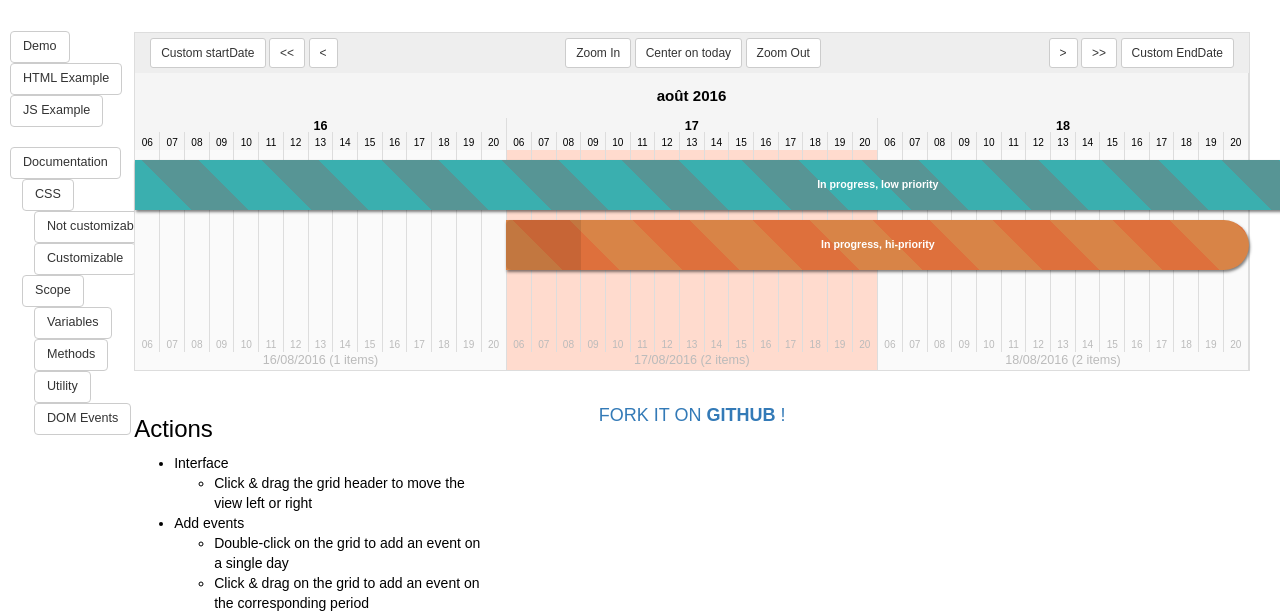
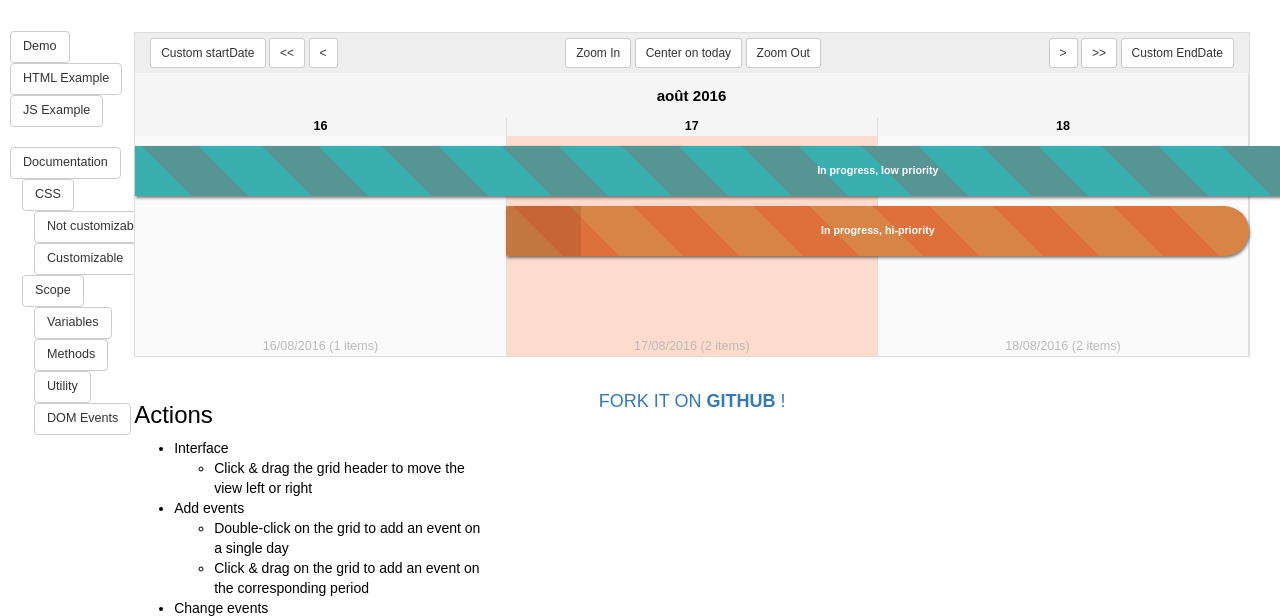
Before and after one commit to polosson/Plantt, a plain HTML site: page index.html in a window 1280 px wide. Shown: the part 109-725 px from the top of the page. Drawn offline with Linux system fonts and the light colour scheme.

Commit message:
Hourly grid hide more consistent

```diff
--- a/plantt-template.html
+++ b/plantt-template.html
@@ -27,11 +27,11 @@
 			<th ng-repeat="day in enumDays" title="{{day.title}}"
 				ng-class="{'today': day.today, 'sunday': day.date.getDay() === 0, 'month': day.isLastOfMonth}">
 				<span ng-show="cellWidth > 18">{{day.num}}</span>
-				<table>
+				<table ng-show="useHours && cellWidth >= minCellWidthForHours">
 					<thead>
 						<tr class="hourLine">
 							<th ng-repeat="hour in day.enumHours" title="{{day.title}}, {{hour.title}}:00">
-								<span ng-show="cellWidth >= minCellWidthForHours">{{hour.title}}</span>
+								<span>{{hour.title}}</span>
 							</th>
 						</tr>
 					</thead>
@@ -46,11 +46,11 @@
 			<tr>
 				<td ng-repeat="day in enumDays" title="{{day.title}}" height="{{gridHeight}}"
 					ng-class="{'today': day.today, 'sunday': day.date.getDay() === 0, 'month': day.isLastOfMonth}">
-					<table class="hourGrid" ng-show="cellWidth >= minCellWidthForHours">
+					<table class="hourGrid" ng-show="useHours && cellWidth >= minCellWidthForHours">
 						<thead>
 							<tr class="hourLine">
 								<th ng-repeat="hour in day.enumHours" title="{{day.title}}, {{hour.title}}:00">
-									<span ng-show="cellWidth >= minCellWidthForHours">{{hour.title}}</span>
+									<span>{{hour.title}}</span>
 								</th>
 							</tr>
 						</thead>
```
